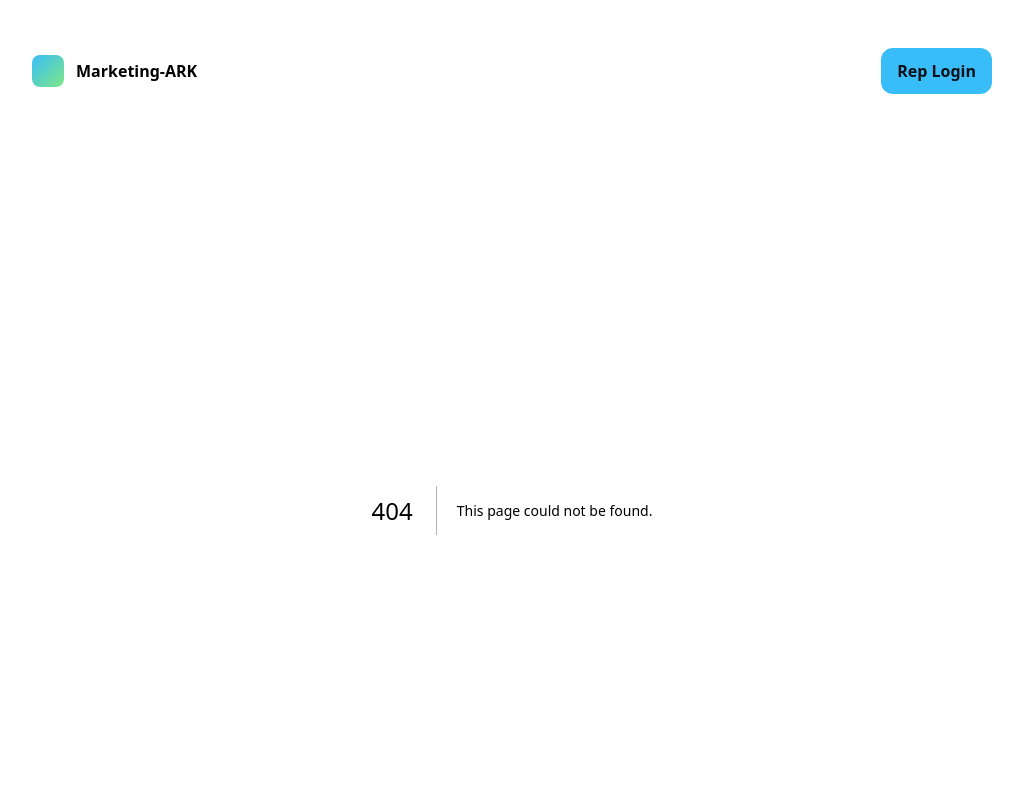
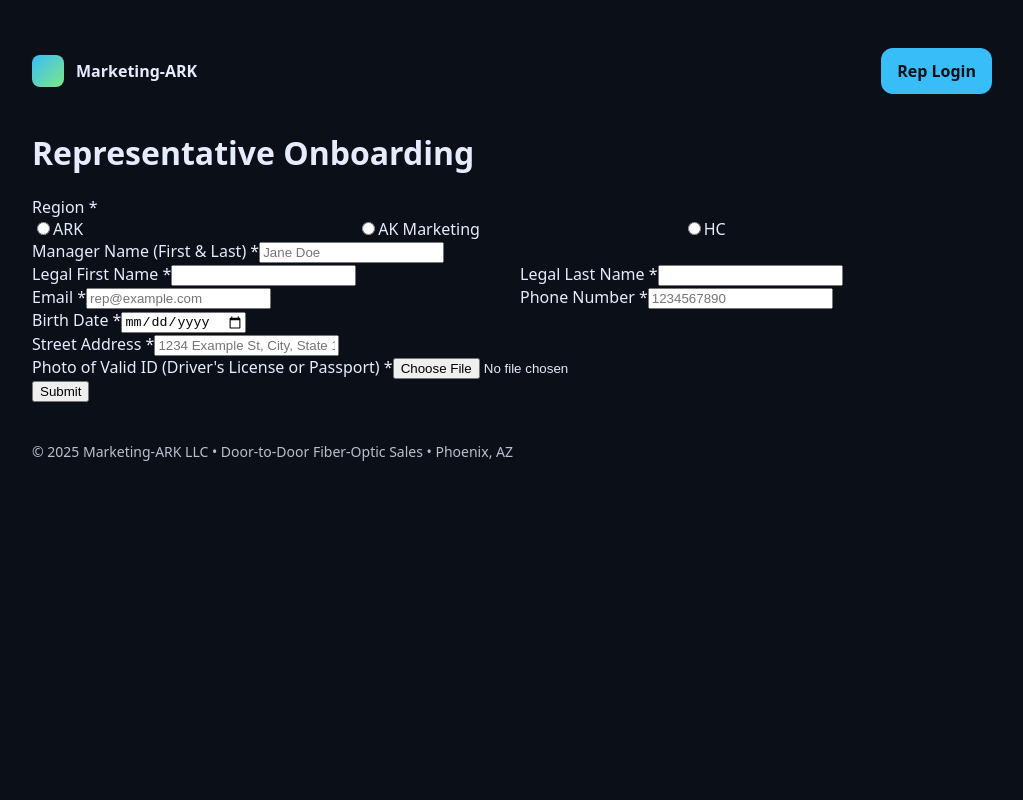
Before and after one commit to noahcasel-sketch/marketing-ark-site, a Next.js app: page /onboarding in a window 1280 px wide. Before the commit this address had no page. Shown: the top 800 px of the page, without its empty margins (128-1151 px from the left). Built offline with nearby package versions, Linux system fonts and the light colour scheme.

Commit message:
Update and rename route.ts.txt to page.tsx

```diff
--- /dev/null
+++ b/app/onboarding/page.tsx
@@ -0,0 +1,158 @@
+'use client'
+
+import { useRef, useState } from 'react'
+
+const REGIONS = [
+  { code: 'ARK', label: 'ARK' },
+  { code: 'AKM', label: 'AK Marketing' },
+  { code: 'HC', label: 'HC' },
+] as const
+
+type FieldName =
+  | 'region'
+  | 'managerName'
+  | 'legalFirstName'
+  | 'legalLastName'
+  | 'email'
+  | 'phone'
+  | 'birthDate'
+  | 'address'
+  | 'idPhoto'
+
+export default function OnboardingPage() {
+  const [submitting, setSubmitting] = useState(false)
+  const [done, setDone] = useState(false)
+  const [errors, setErrors] = useState<Set<FieldName>>(new Set())
+
+  const refs: Record<FieldName, React.RefObject<HTMLElement & { scrollIntoView: (opts?: any) => void }>> = {
+    region: useRef(null),
+    managerName: useRef(null),
+    legalFirstName: useRef(null),
+    legalLastName: useRef(null),
+    email: useRef(null),
+    phone: useRef(null),
+    birthDate: useRef(null),
+    address: useRef(null),
+    idPhoto: useRef(null),
+  }
+
+  async function onSubmit(e: React.FormEvent<HTMLFormElement>) {
+    e.preventDefault()
+    setErrors(new Set())
+
+    const formEl = e.currentTarget
+    const fd = new FormData(formEl)
+
+    const required: FieldName[] = [
+      'region','managerName','legalFirstName','legalLastName','email','phone','birthDate','address','idPhoto'
+    ]
+    const missing: FieldName[] = []
+    for (const k of required) {
+      const v = fd.get(k)
+      if (!v || (typeof v === 'string' && v.trim() === '')) missing.push(k)
+    }
+
+    if (missing.length) {
+      const set = new Set(missing)
+      setErrors(set)
+      refs[missing[0]]?.current?.scrollIntoView({ behavior: 'smooth', block: 'center' })
+      return
+    }
+
+    try {
+      setSubmitting(true)
+      const res = await fetch('/api/onboarding', { method: 'POST', body: fd })
+      const data = await res.json()
+      if (!res.ok || !data.ok) {
+        if (data?.missing?.length) setErrors(new Set(data.missing))
+        alert(data?.error || 'Submission failed')
+        if (data?.missing?.[0]) refs[data.missing[0] as FieldName].current?.scrollIntoView({ behavior: 'smooth', block: 'center' })
+        return
+      }
+      setDone(true)
+      formEl.reset()
+    } finally {
+      setSubmitting(false)
+    }
+  }
+
+  if (done) {
+    return (
+      <div className="max-w-2xl mx-auto py-16">
+        <h1 className="text-3xl font-semibold mb-4">Submission Complete!</h1>
+        <p>You will receive an email within the next 48 hours with further instruction.</p>
+      </div>
+    )
+  }
+
+  return (
+    <div className="max-w-2xl mx-auto py-10">
+      <h1 className="text-3xl font-semibold mb-6">Representative Onboarding</h1>
+      <form onSubmit={onSubmit} className="space-y-6" noValidate>
+        {/* Region */}
+        <div ref={refs.region as any}>
+          <label className="block text-sm font-medium mb-2">Region <span className="text-red-500">*</span></label>
+          <div className="grid grid-cols-1 sm:grid-cols-3 gap-3">
+            {REGIONS.map(r => (
+              <label key={r.code} className={`flex items-center gap-2 border rounded-xl p-3 cursor-pointer ${errors.has('region') ? 'border-red-500' : 'border-gray-300'}`}>
+                <input type="radio" name="region" value={r.code} className="h-4 w-4" required />
+                <span>{r.label}</span>
+              </label>
+            ))}
+          </div>
+          {errors.has('region') && <p className="text-red-500 text-sm mt-1">Please select a region.</p>}
+        </div>
+
+        {/* Manager name */}
+        <div ref={refs.managerName as any}>
+          <label className="block text-sm font-medium mb-1">Manager Name (First & Last) <span className="text-red-500">*</span></label>
+          <input name="managerName" type="text" required className={`w-full border rounded-xl p-3 ${errors.has('managerName') ? 'border-red-500' : 'border-gray-300'}`} placeholder="Jane Doe" />
+        </div>
+
+        <div className="grid grid-cols-1 sm:grid-cols-2 gap-4">
+          <div ref={refs.legalFirstName as any}>
+            <label className="block text-sm font-medium mb-1">Legal First Name <span className="text-red-500">*</span></label>
+            <input name="legalFirstName" type="text" required className={`w-full border rounded-xl p-3 ${errors.has('legalFirstName') ? 'border-red-500' : 'border-gray-300'}`} />
+          </div>
+          <div ref={refs.legalLastName as any}>
+            <label className="block text-sm font-medium mb-1">Legal Last Name <span className="text-red-500">*</span></label>
+            <input name="legalLastName" type="text" required className={`w-full border rounded-xl p-3 ${errors.has('legalLastName') ? 'border-red-500' : 'border-gray-300'}`} />
+          </div>
+        </div>
+
+        <div className="grid grid-cols-1 sm:grid-cols-2 gap-4">
+          <div ref={refs.email as any}>
+            <label className="block text-sm font-medium mb-1">Email <span className="text-red-500">*</span></label>
+            <input name="email" type="email" required className={`w-full border rounded-xl p-3 ${errors.has('email') ? 'border-red-500' : 'border-gray-300'}`} placeholder="rep@example.com" />
+          </div>
+          <div ref={refs.phone as any}>
+            <label className="block text-sm font-medium mb-1">Phone Number <span className="text-red-500">*</span></label>
+            <input name="phone" type="tel" inputMode="numeric" required className={`w-full border rounded-xl p-3 ${errors.has('phone') ? 'border-red-500' : 'border-gray-300'}`} placeholder="1234567890" />
+          </div>
+        </div>
+
+        <div className="grid grid-cols-1 sm:grid-cols-2 gap-4">
+          <div ref={refs.birthDate as any}>
+            <label className="block text-sm font-medium mb-1">Birth Date <span className="text-red-500">*</span></label>
+            <input name="birthDate" type="date" required className={`w-full border rounded-xl p-3 ${errors.has('birthDate') ? 'border-red-500' : 'border-gray-300'}`} />
+          </div>
+        </div>
+
+        <div ref={refs.address as any}>
+          <label className="block text-sm font-medium mb-1">Street Address <span className="text-red-500">*</span></label>
+          <input name="address" type="text" required className={`w-full border rounded-xl p-3 ${errors.has('address') ? 'border-red-500' : 'border-gray-300'}`} placeholder="1234 Example St, City, State 12345" />
+        </div>
+
+        <div ref={refs.idPhoto as any}>
+          <label className="block text-sm font-medium mb-1">Photo of Valid ID (Driver&apos;s License or Passport) <span className="text-red-500">*</span></label>
+          <input name="idPhoto" type="file" accept="image/*,application/pdf" required className={`w-full border rounded-xl p-3 ${errors.has('idPhoto') ? 'border-red-500' : 'border-gray-300'}`} />
+          {errors.has('idPhoto') && <p className="text-red-500 text-sm mt-1">Please upload your ID.</p>}
+        </div>
+
+        <button type="submit" disabled={submitting} className="px-5 py-3 rounded-xl bg-black text-white disabled:opacity-60">
+          {submitting ? 'Submitting…' : 'Submit'}
+        </button>
+      </form>
+    </div>
+  )
+}
```
Also changed, not shown: app/onboarding/route.ts.txt (deleted).
